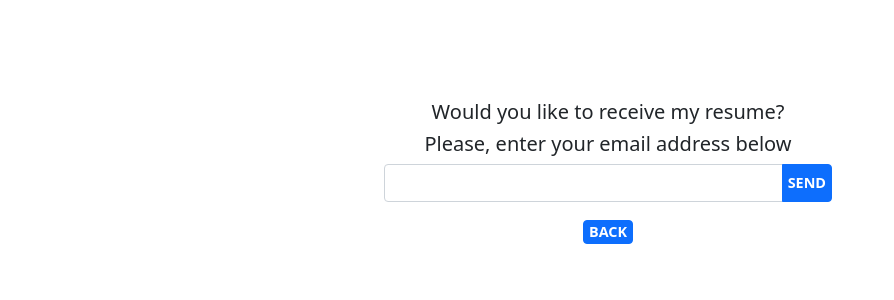
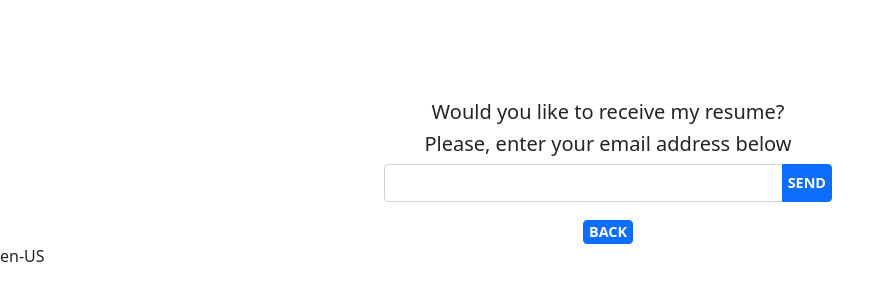
Before and after one commit to ferperezdiez/convolutions-with-react, a React (Create React App) app: page /resume in a window 1280 px wide. Shown: the part 156-456 px from the top of the page, without its empty margins (0-894 px from the left). Built offline with nearby package versions, Linux system fonts and the light colour scheme; no server answers.

Commit message:
checking lang detection

```diff
--- a/src/components/selectFilter/selectFilter.jsx
+++ b/src/components/selectFilter/selectFilter.jsx
@@ -21,12 +21,13 @@ export default function SelectFilter(){
 
     return (
 
-            <NavDropdown className="btn btn-success btn-nav"  onSelect={clicked} title="Select a filter" id="basic-nav-dropdown">
+            <NavDropdown className="btn btn-success btn-nav"
+            onSelect={clicked} title="Select a filter" id="basic-nav-dropdown">
                 { kerSrb?.map((kernel, idx) => {
                 return  <NavItem key={idx} >
                             <NavLink eventKey={idx} title={kernel.name}>{kernel.name}</NavLink>
                         </NavItem> })}
-                </NavDropdown>
+            </NavDropdown>
 
     )
 }
--- a/src/components/sendResume/sendResume.jsx
+++ b/src/components/sendResume/sendResume.jsx
@@ -6,6 +6,7 @@ import { Link } from 'react-router-dom';
 
 export default function SendResume(){
     const [mail, setMail] = useState({})
+    const userLang = navigator.language || navigator.userLanguage;
 
     const setmail = (e) => {
         setMail({mail: e.target.value})
@@ -36,6 +37,7 @@ export default function SendResume(){
                         <button className="btn btn-primary">BACK</button>
                     </Link>
             </div>
+            {userLang}
         </div>
         )
 }
```
Also changed, not shown: src/components/selectFilter/selectFilter.css (line endings or trailing spaces), src/index.css (line endings or trailing spaces).
